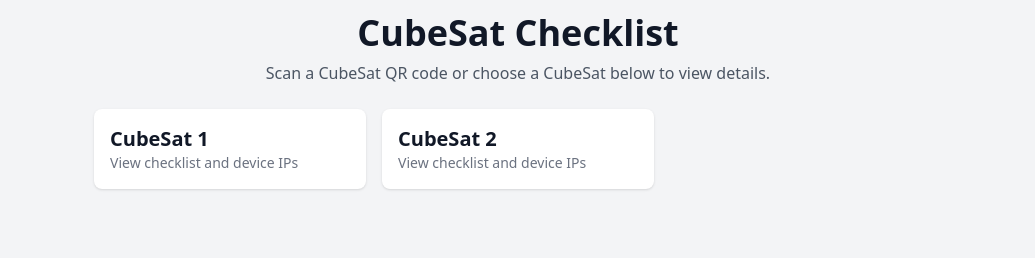
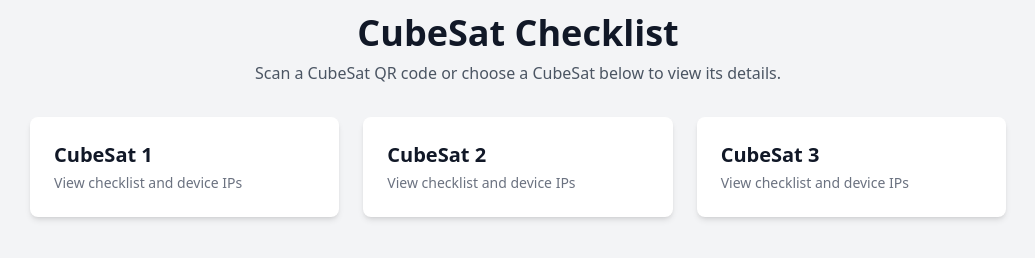
Before and after one commit to ahmadyacine/cubesat-checklist, a plain HTML site: page index.html in a window 1280 px wide. Shown: the part 54-312 px from the top of the page, without its empty margins (122-1157 px from the left). Drawn offline with nearby package versions, Linux system fonts and the light colour scheme.

Commit message:
Initial commit for CubeSat website4

```diff
--- a/index.html
+++ b/index.html
@@ -102,24 +102,30 @@
 
 <body class="bg-gray-100 text-gray-900 font-sans">
 
-    <div class="max-w-4xl mx-auto p-6">
+    <div class="max-w-5xl mx-auto p-6">
         <div class="text-center">
             <img src="logo.png" alt="Company Logo" class="w-32 mx-auto mb-4" />
             <h1 class="text-4xl font-bold mb-2">CubeSat Checklist</h1>
-            <p class="text-gray-600 mb-6">Scan a CubeSat QR code or choose a CubeSat below to view details.</p>
+            <p class="text-gray-600 mb-8">Scan a CubeSat QR code or choose a CubeSat below to view its details.</p>
         </div>
 
-        <div class="grid grid-cols-1 sm:grid-cols-2 md:grid-cols-3 gap-4">
-            <!-- Repeat for each CubeSat -->
-            <a href="cube1.html" class="bg-white shadow rounded-lg p-4 hover:bg-blue-50 transition">
-                <h2 class="text-xl font-semibold">CubeSat 1</h2>
+        <div class="grid grid-cols-1 sm:grid-cols-2 md:grid-cols-3 gap-6">
+            <a href="cube1.html" class="bg-white shadow-md rounded-lg p-6 hover:bg-blue-50 transition">
+                <h2 class="text-xl font-semibold mb-1">CubeSat 1</h2>
                 <p class="text-sm text-gray-500">View checklist and device IPs</p>
             </a>
-            <a href="cube2.html" class="bg-white shadow rounded-lg p-4 hover:bg-blue-50 transition">
-                <h2 class="text-xl font-semibold">CubeSat 2</h2>
+
+            <a href="cube2.html" class="bg-white shadow-md rounded-lg p-6 hover:bg-blue-50 transition">
+                <h2 class="text-xl font-semibold mb-1">CubeSat 2</h2>
                 <p class="text-sm text-gray-500">View checklist and device IPs</p>
             </a>
-            <!-- Add up to CubeSat 7 -->
+
+            <a href="cube3.html" class="bg-white shadow-md rounded-lg p-6 hover:bg-blue-50 transition">
+                <h2 class="text-xl font-semibold mb-1">CubeSat 3</h2>
+                <p class="text-sm text-gray-500">View checklist and device IPs</p>
+            </a>
+
+            <!-- Repeat for CubeSat 4-7 -->
         </div>
     </div>
 
```
Also changed, not shown: cube1.html (+1 -1 lines).
